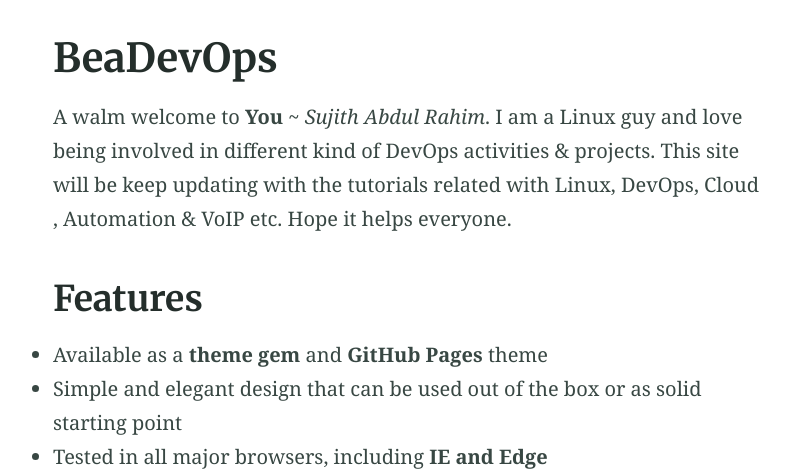
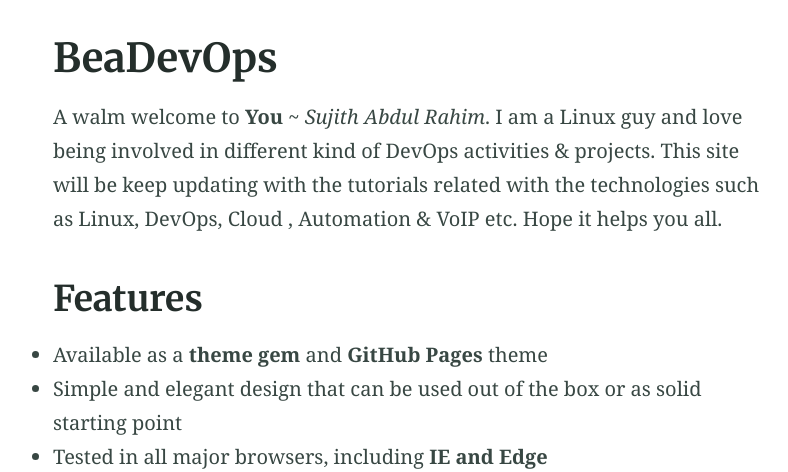
Before and after one commit to sujiar37/beadevops, a Jekyll site: the page built from index.md, in a window 1280 px wide and 900 px high, cut to the strip 428-900 px from the top of the window. Shown: the whole strip, without its empty margins (230-1018 px from the left). Built offline with Jekyll 4.4.1, drawn with Linux system fonts in a browser that asks for light colours; our own code applies the rules of GitHub Pages for plain Markdown files.

Commit message:
index.md

```diff
--- a/index.md
+++ b/index.md
@@ -7,7 +7,7 @@ feature_image: "https://picsum.photos/200/300/?random"
 excerpt: "Alembic is a starting point for [Jekyll](https://jekyllrb.com/) projects. Rather than starting from scratch, this boilerplate is designed to get the ball rolling immediately. Install it, configure it, tweak it, push it."
 ---
 
-A walm welcome to **You** ~ *Sujith Abdul Rahim*. I am a Linux guy and love being involved in different kind of DevOps activities & projects. This site will be keep updating with the tutorials related with Linux, DevOps, Cloud , Automation & VoIP  etc. Hope it helps everyone.
+A walm welcome to **You** ~ *Sujith Abdul Rahim*. I am a Linux guy and love being involved in different kind of DevOps activities & projects. This site will be keep updating with the tutorials related with the technologies such as Linux, DevOps, Cloud , Automation & VoIP  etc. Hope it helps you all.
 
 <!--
 {% include button.html text="Fork it" icon="github" link="https://github.com/daviddarnes/alembic" color="#0366d6" %} {% include button.html text="Tweet it" icon="twitter" link="https://twitter.com/intent/tweet/?url=https://alembic.darn.es&text=Alembic%20-%20A%20Jekyll%20boilerplate%20theme&via=DavidDarnes" color="#0d94e7" %} {% include button.html text="Install Alembic ⚗️" link="https://github.com/daviddarnes/alembic#installation" %} {% include button.html text="Tip me $5 💸" link="https://www.paypal.me/daviddarnes/5usd" color="#333333" %}
```
